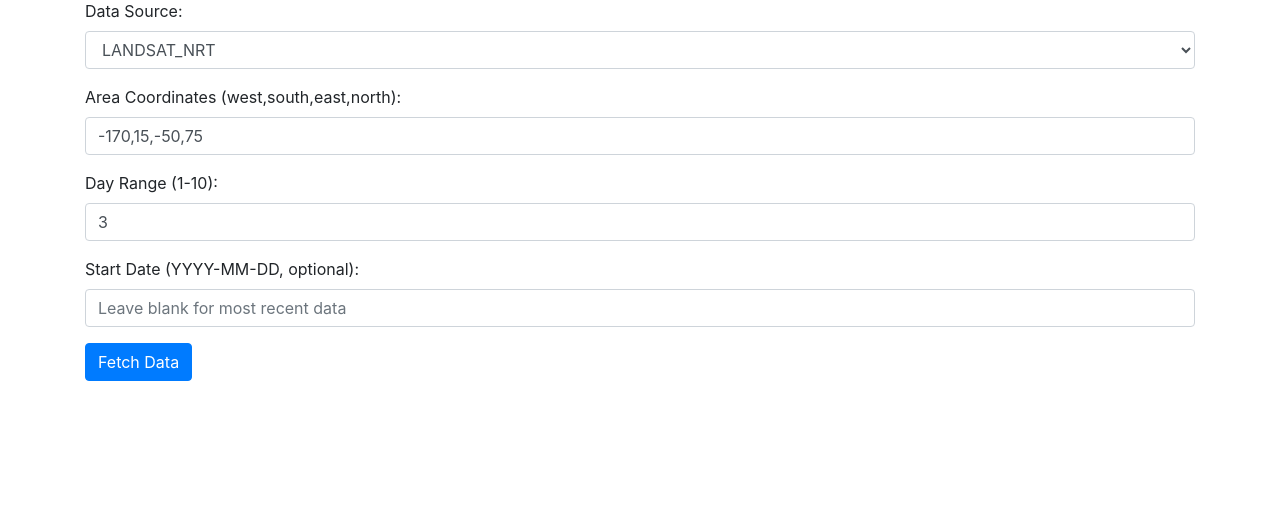
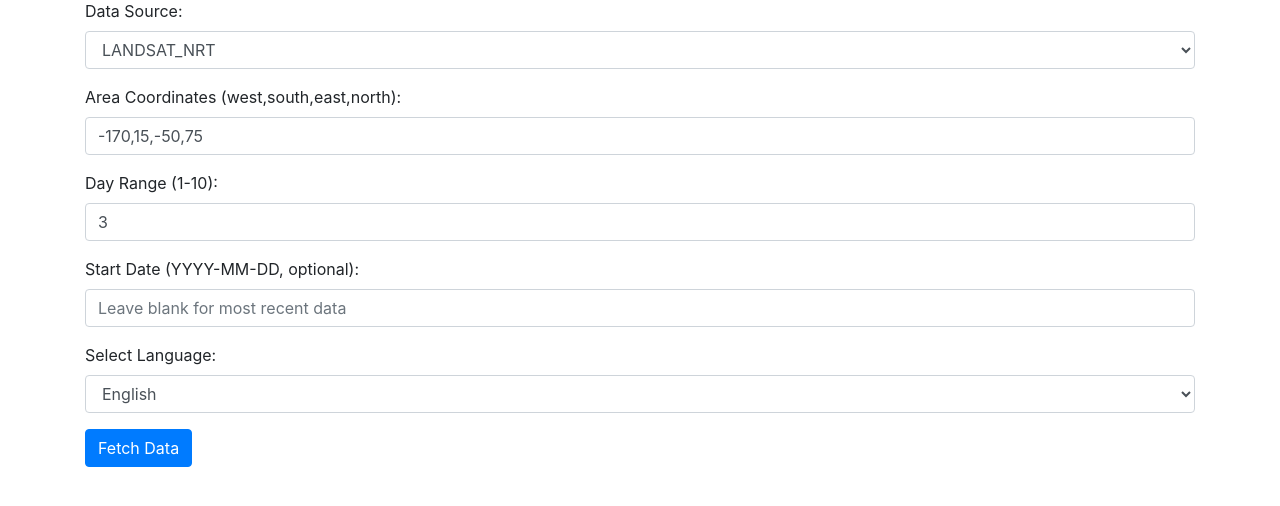
Before and after one commit to educationmoment/Sparkhacks-2025, a Flask app: page / in a window 1280 px wide. Shown: the part 97-603 px from the top of the page. Run offline with Flask 3, Linux system fonts and the light colour scheme; some libraries are stand-ins or nearby versions.

Commit message:
First commit HTML-Styling: Shaan

```diff
--- a/app.py
+++ b/app.py
@@ -9,28 +9,27 @@ import numpy as np
 from sklearn.cluster import DBSCAN
 from transformers import pipeline
 import torch
+from googletrans import Translator
 
 app = Flask(__name__)
-
 
 FIRMS_MAP_KEY = "6f645ed435dbe07885371d90c76f39a7"
 BASE_URL = "https://firms.modaps.eosdis.nasa.gov/api/area/csv/"
 ALLOWED_SOURCES = [
-    "LANDSAT_NRT",       # US/Canada only LANDSAT Near Real-Time, Real-Time and Ultra Real-Time
-    "MODIS_NRT",         # MODIS Near Real-Time, Real-Time and Ultra Real-Time
-    "MODIS_SP",          # MODIS Standard Processing
-    "VIIRS_NOAA20_NRT",  # VIIRS NOAA-20 Near Real-Time, Real-Time and Ultra Real-Time
-    "VIIRS_NOAA21_NRT",  # VIIRS NOAA-21 Near Real-Time, Real-Time and Ultra Real-Time
-    "VIIRS_SNPP_NRT",    # VIIRS Suomi-NPP Near Real-Time, Real-Time and Ultra Real-Time
-    "VIIRS_SNPP_SP"      # VIIRS Suomi-NPP Standard Processing
+    "LANDSAT_NRT", "MODIS_NRT", "MODIS_SP",
+    "VIIRS_NOAA20_NRT", "VIIRS_NOAA21_NRT",
+    "VIIRS_SNPP_NRT", "VIIRS_SNPP_SP"
 ]
+LANGUAGES = {
+    "en": "English", "es": "Spanish", "fr": "French", "de": "German",
+    "zh-cn": "Chinese", "hi": "Hindi", "ar": "Arabic", "ru": "Russian"
+}
 
 geolocator = Nominatim(user_agent="wildfire_tracker_app")
+translator = Translator()
 
 device = torch.device("cuda" if torch.cuda.is_available() else "cpu")
-print("CUDA available:", torch.cuda.is_available())
 print("Using device:", device)
-
 
 summarizer = pipeline(
     "summarization",
@@ -43,7 +42,6 @@ if torch.cuda.is_available():
 
 
 def reverse_geocode(lat, lon):
-
     try:
         location = geolocator.reverse((lat, lon), language="en", timeout=10)
         if location and location.address:
@@ -52,8 +50,8 @@ def reverse_geocode(lat, lon):
         print("Reverse geocoding error:", e)
     return "Unknown location"
 
+
 def cluster_detections(detections):
-
     coords = []
     for det in detections:
         try:
@@ -61,8 +59,7 @@ def cluster_detections(detections):
             lon = float(det.get("longitude", 0))
             coords.append([lat, lon])
         except Exception:
-            continue
-
+            continuex
     if not coords:
         return {}
 
@@ -86,7 +83,6 @@ def cluster_detections(detections):
         }
     return risk_areas
 
-
 @app.route("/", methods=["GET", "POST"])
 def index():
     results = None
@@ -97,6 +93,7 @@ def index():
         area_coordinates = request.form.get("area_coordinates")
         day_range = request.form.get("day_range")
         start_date = request.form.get("start_date")
+        selected_language = request.form.get("language", "en")  # Default to English
 
         if source not in ALLOWED_SOURCES:
             error_message = "Invalid source selected."
@@ -169,19 +166,28 @@ def index():
             except Exception as e:
                 local_llm_summary = f"Local summarization error: {e}"
 
+            # Translate summary
+            try:
+                translated_summary = translator.translate(local_llm_summary, dest=selected_language).text
+            except Exception as e:
+                translated_summary = f"Translation error: {e}"
+
             map_html = wildfire_map._repr_html_()
 
             results = {
                 "map_html": map_html,
                 "full_summary_text": full_summary_text,
                 "local_llm_summary": local_llm_summary,
+                "translated_summary": translated_summary,
                 "num_detections": len(detections)
             }
 
     return render_template("index.html",
                            results=results,
                            error_message=error_message,
-                           allowed_sources=ALLOWED_SOURCES)
+                           allowed_sources=ALLOWED_SOURCES,
+                           languages=LANGUAGES,
+                           selected_language=request.form.get("language", "en"))
 
 if __name__ == "__main__":
     app.run(debug=True)
--- a/templates/index.html
+++ b/templates/index.html
@@ -34,6 +34,17 @@
       <label for="start_date">Start Date (YYYY-MM-DD, optional):</label>
       <input type="text" class="form-control" id="start_date" name="start_date" placeholder="Leave blank for most recent data">
     </div>
+    <!-- Language Selection -->
+    <div class="form-group">
+      <label for="language">Select Language:</label>
+      <select class="form-control" id="language" name="language">
+        <option value="en">English</option>
+        <option value="es">Spanish</option>
+        <option value="fr">French</option>
+        <option value="de">German</option>
+        <option value="zh">Chinese</option>
+      </select>
+    </div>
     <button type="submit" class="btn btn-primary">Fetch Data</button>
   </form>
 
@@ -53,8 +64,8 @@
     <h2 class="mt-4">Detailed Summary</h2>
     <pre>{{ results.full_summary_text }}</pre>
 
-    <h2 class="mt-4">Local LLM Analysis</h2>
-    <pre>{{ results.local_llm_summary }}</pre>
+    <h2 class="mt-4">Local LLM Analysis ({{ selected_language }})</h2>
+    <pre>{{ results.local_llm_summary_translated }}</pre>
   {% endif %}
 </div>
 </body>
```
